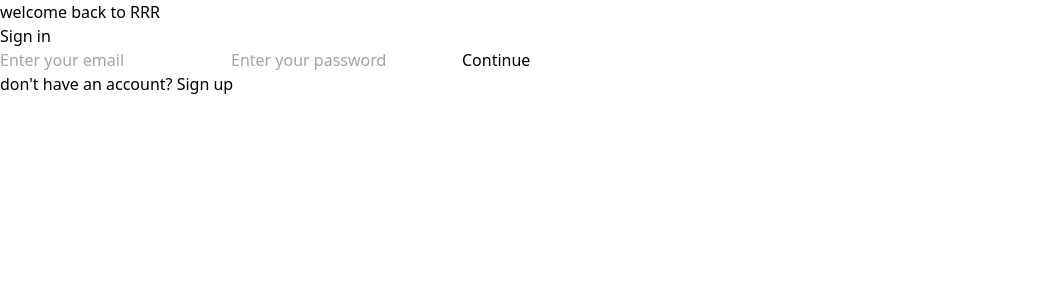
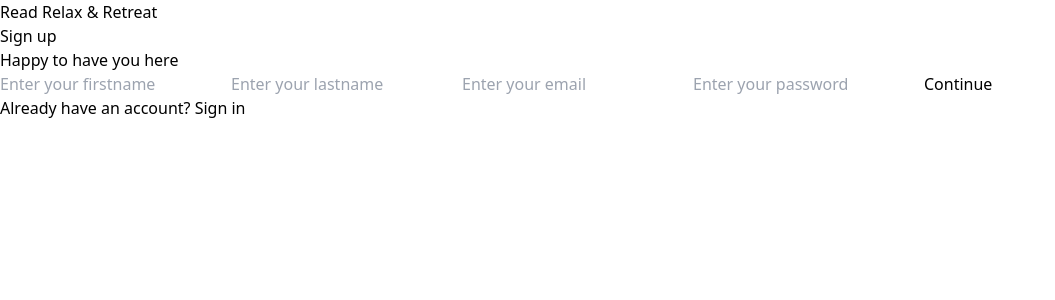
Before and after one commit to NkubitoyimanziRuth8/NE2024, a React (Vite) app in the folder frontend/: page /register in a window 1280 px wide. Before the commit this address led to /. Shown: the top 300 px of the page, without its empty margins (0-1055 px from the left). Built offline with nearby package versions, Linux system fonts and the light colour scheme.

Commit message:
corrected errors

```diff
--- a/frontend/src/App.jsx
+++ b/frontend/src/App.jsx
@@ -11,14 +11,15 @@ export default function App() {
   return (
     <BrowserRouter>
     <Routes>
-      <Route index element={<Login />} />
+      <Route path='/' index element={<Login />} />
 
         <Route element={<AuthRoute />}>
           <Route path="/dashboard" element={<Display />} />
-          <Route path="/create" element={<Create />} />
+
+        </Route>
+        <Route path="/create" element={<Create />} />
           <Route path="/search" element={<Search />} />
           <Route path="/register" element={<Register />} />
-        </Route>
       <Route path="*" element={<NotFound />} />
     </Routes>
     </BrowserRouter>
--- a/frontend/src/app/Display.jsx
+++ b/frontend/src/app/Display.jsx
@@ -13,7 +13,7 @@ export default function Display() {
   useEffect(() => {
     const fetchData = async () => {
       try {
-        const employees = await axios.get("http://localhost:3000/books");
+        const employees = await axios.get("http://localhost:3703/books");
         const result = employees.data;
         setData(result.data);
       } catch (error) {
--- a/frontend/src/app/Login.jsx
+++ b/frontend/src/app/Login.jsx
@@ -22,7 +22,10 @@ export default function Login() {
 
     try {
       // Check if the user exists
-      const user = await axios.post(`http://localhost:3000/login`, formData);
+      const user = await axios.post(`http://localhost:3703/login`, formData);
+      localStorage.setItem("email",user.data.data[0].email)
+      console.log(user,"user--------------");
+
       navigate('/dashboard')
     } catch (error) {
       setError(error)
--- a/frontend/src/app/Register.jsx
+++ b/frontend/src/app/Register.jsx
@@ -22,7 +22,7 @@ export default function Register() {
 
     try {
       // Check if the user exists
-      const user = await axios.post(`http://localhost:3000/register`, formData);
+      const user = await axios.post(`http://localhost:3703/register`, formData);
       navigate('/');
     } catch (error) {
       setError(error);
@@ -56,7 +56,7 @@ export default function Register() {
         </form>
 
         <p className='mt-4'>Already have an account? <Link to="/" className='text-gray-900'>Sign in</Link></p>
-        {error && <Alert msg={error.response.data.error} />}
+        {error &&error.response.data && <Alert msg={error.response.data.error} />}
       </div>
     </section>
   );
```
Also changed, not shown: 1 other file (tests, documents, lock files or other folders).
